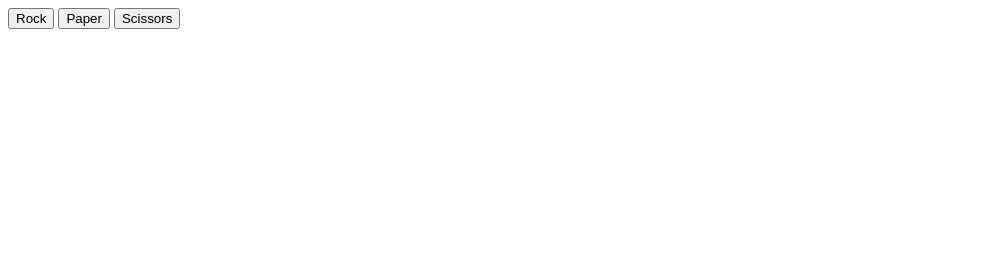
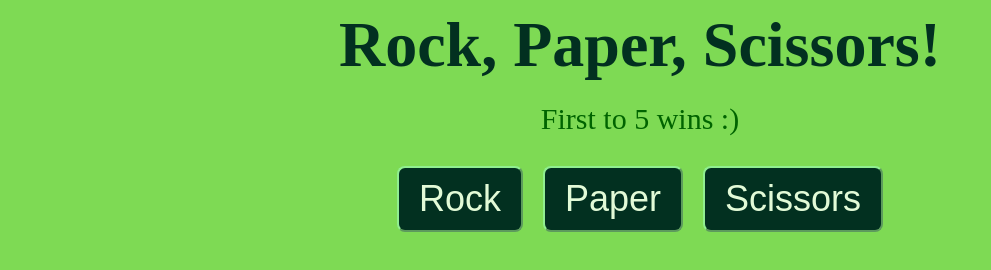
Before and after one commit to RionaWestphal/rock-paper-scissors, a plain HTML site: page index.html in a window 1280 px wide. Shown: the whole page, without its empty margins (0-991 px from the left). Drawn offline with Linux system fonts and the light colour scheme.

Commit message:
Add slight css styling
Yeah it's not the prettiest, I just wanted it to be functional and look
better than plain HTML. The main point of this assignment was the
javascript, but I plan on trying harder on styling in the future.

```diff
--- a/index.html
+++ b/index.html
@@ -4,9 +4,12 @@
     <meta charset="UTF-8">
     <meta http-equiv="X-UA-Compatible" content="IE=edge">
     <meta name="viewport" content="width=device-width, initial-scale=1.0">
+    <link rel="stylesheet" href="style.css">
     <title>Rock Paper Scissors</title>
 </head>
 <body class="body">
+    <h1 class="title">Rock, Paper, Scissors!</h1>
+    <p class="subtitle">First to 5 wins :)</p>
     <div class="playerOptions">
         <button id="rock">Rock</button>
         <button id="paper">Paper</button>
--- a/script.js
+++ b/script.js
@@ -6,6 +6,7 @@ const runningScore = document.createElement('p');
 let playerScore = 0;
 let cpuScore = 0;
 const finalWinner = document.createElement('p');
+finalWinner.style.cssText='font-size:50px;font-weight:bold;color:#023020';
 let gameOver = false;
 
 function getComputerChoice() {
--- /dev/null
+++ b/style.css
@@ -0,0 +1,42 @@
+body {
+    text-align:center;
+    background-color:#7EDA54
+}
+
+.results {
+    margin-top:100px;
+    font-size:20px;
+    padding:0;
+    color:#006400;
+}
+
+.playerOptions {
+    display:flex;
+    justify-content:center;
+    gap:20px;
+    margin-top:30px;
+}
+
+.playerOptions button {
+    font-size:36px;
+    padding:10px 20px;
+    background-color:#023020;
+    border-color:lightgreen;
+    border-radius:8px;
+    color: #e2fad7
+    ;
+}
+
+.title {
+    font-size:64px;
+    text-align:center;
+    margin:0;
+    color: #023020;
+}
+
+.subtitle {
+    font-size:30px;
+    text-align:center;
+    margin:20px 0px;
+    color:#006400;
+}
```
